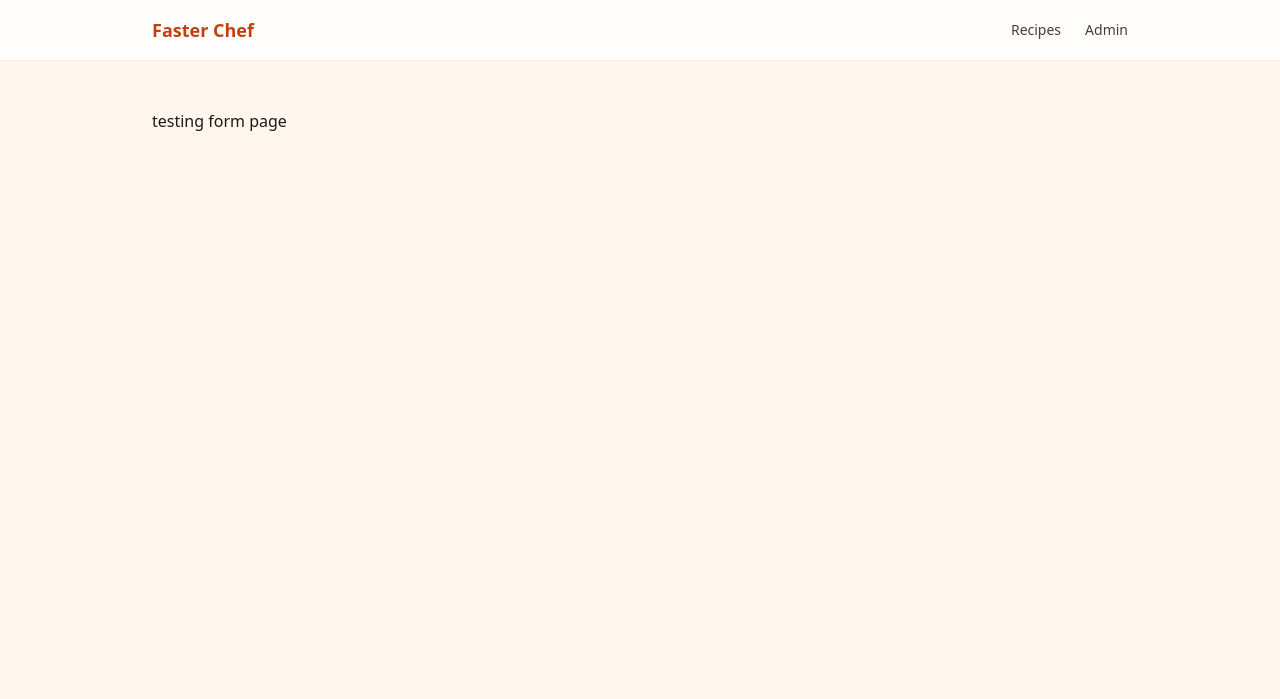
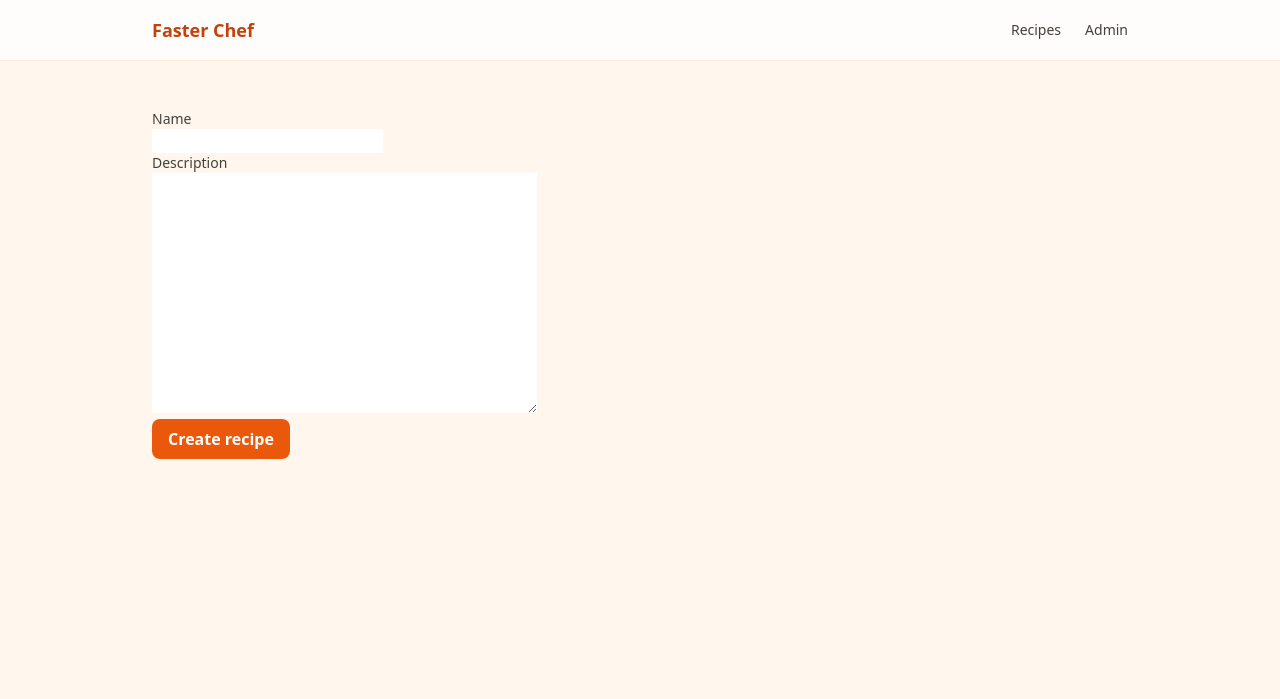
Before and after one commit to AdamJGav/faster-chef, a Django app: page /recipe_form/ in a window 1280 px wide. Shown: the top 699 px of the page. Run offline with Django 5.2, Linux system fonts and the light colour scheme; some libraries are stand-ins or nearby versions.

Commit message:
add form template, edit recipe button, implement create and update of recipes

```diff
--- /dev/null
+++ b/core/forms.py
@@ -0,0 +1,20 @@
+from django import forms
+
+from core.models import Recipe
+from core.models import Ingredient
+from core.models import Step
+
+class RecipeForm(forms.ModelForm):
+    class Meta:
+        model = Recipe
+        fields = ["name", "description"]
+
+class IngredientForm(forms.ModelForm):
+    class Meta:
+        model = Ingredient
+        fields = ["name", "quantity", "unit", "notes"]
+
+class StepForm(forms.ModelForm):
+    class Meta:
+        model = Step
+        fields = ["order"]
--- a/core/views.py
+++ b/core/views.py
@@ -1,5 +1,6 @@
-from django.shortcuts import get_object_or_404, render
+from django.shortcuts import get_object_or_404, redirect, render
 
+from core.forms import RecipeForm
 from core.models import Recipe
 
 
@@ -29,18 +30,24 @@ def recipe(request, recipe_id):
 
 def recipe_form(request, recipe_id=None):
 
-    if (recipe_id is None):
-        recipe = []
+    # get existing recipe for edit
+    recipe = (
+        get_object_or_404(Recipe, id=recipe_id)
+        if recipe_id is not None
+        else None
+    )
+
+    if request.method == "POST":
+        form = RecipeForm(request.POST, instance=recipe)
+        if form.is_valid():
+            saved_recipe = form.save()
+            return redirect("recipe", recipe_id=saved_recipe.id)
     else:
-        # get existing recipe for edit
-        recipe = get_object_or_404(
-            Recipe.objects.prefetch_related("ingredients", "steps"),
-            id=recipe_id,
-        )
+        form = RecipeForm(instance=recipe)
 
     return render(
         request,
         "recipes/recipe_form.jinja",
         using="jinja2",
-        context={"recipe": recipe}
+        context={"form": form, "recipe": recipe}
     )
--- a/templates/recipes.jinja
+++ b/templates/recipes.jinja
@@ -10,7 +10,7 @@
         <div class="mb-8 flex items-center justify-between">
           <h1 class="mt-2 text-4xl font-bold tracking-tight">Recipes</h1>
 
-          <a href="/recipe_form/1">
+          <a href="/recipe_form">
             <button class="float-right bg-blue-500 hover:bg-blue-700 text-white font-bold py-2 px-4 rounded">
               + Add Recipe
             </button>
--- a/templates/recipes/recipe_form.jinja
+++ b/templates/recipes/recipe_form.jinja
@@ -1,10 +1,31 @@
 {% extends "base.jinja" %}
 
-{% block title %}{{ recipe.name }} | Faster Chef{% endblock %}
+{% block title %}{{ recipe.name if recipe else "New recipe" }} | Faster Chef{% endblock %}
 {% block meta_description %}{{ recipe.description or recipe.name }}{% endblock %}
 
 {% block content %}
   <section>
-    <p>testing form page</p>
+    <form method="post">
+      {{ csrf_input }}
+
+        {% for field in form %}
+          <div>
+            <label for="{{ field.id_for_label }}"
+                  class="block text-sm font-medium text-stone-700">
+              {{ field.label }}
+            </label>
+
+            {{ field }}
+
+            {% for error in field.errors %}
+              <p class="mt-1 text-sm text-red-600">{{ error }}</p>
+            {% endfor %}
+          </div>
+        {% endfor %}
+
+      <button type="submit" class="rounded-lg bg-orange-600 px-4 py-2 font-semibold text-white hover:bg-orange-700">
+        {{ "Update" if recipe else "Create" }} recipe
+      </button>
+    </form>
   </section>
 {% endblock %}
```
Also changed, not shown: templates/recipes/recipe.jinja (+8 -1 lines).
